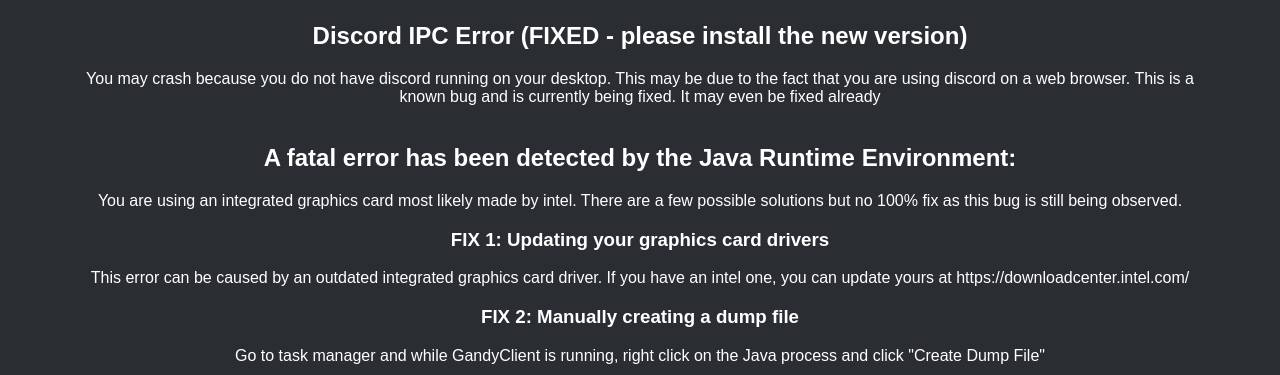
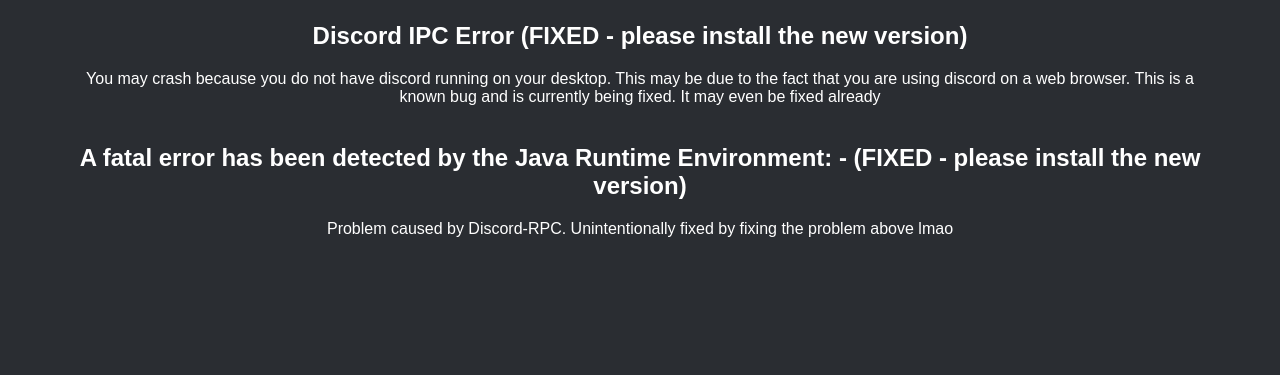
Before and after one commit to GandyT/gandyt.github.io, a plain HTML site: page subPages/gandyclient/errors.html in a window 1280 px wide. Shown: the part 616-991 px from the top of the page. After the commit the page ends 870 px from the top, so only its background shows below. Drawn offline with Linux system fonts and the light colour scheme.

Commit message:
error updates + capes added

```diff
--- a/api/gandyclient/capes.json
+++ b/api/gandyclient/capes.json
@@ -7,5 +7,8 @@
     "Ethan_Candy_4": "https://i.imgur.com/ijHArZO.png",
     "CallMeDrezz": "https://i.imgur.com/3lrZ7fr.png",
     "luquwWasTaken": "https://i.imgur.com/ijHArZO.png",
-    "Itssharith": "https://i.imgur.com/ZoD92GM.png"
+    "Itssharith": "https://i.imgur.com/ZoD92GM.png",
+    "Nukecraft_YT": "https://i.imgur.com/Wz8Zbla.jpg",
+    "DAkoolDROGON": "https://i.imgur.com/uaBlCde.png",
+    "yayeet___": "https://i.imgur.com/U9QLBcE.png"
 }
--- a/subPages/gandyclient/errors.html
+++ b/subPages/gandyclient/errors.html
@@ -35,20 +35,9 @@
         using
         discord on a web browser. This is a known bug and is currently being fixed. It may even be fixed already
         <br></br>
-        <h2>A fatal error has been detected by the Java Runtime Environment:</h2>
-        <p>
-            You are using an integrated graphics card most likely made by intel. There are a few possible solutions
-            but no 100% fix as this bug is still being observed.
-        </p>
-        <h3>FIX 1: Updating your graphics card drivers</h3>
-        <p>
-            This error can be caused by an outdated integrated graphics card driver.
-            If you have an intel one, you can update yours at https://downloadcenter.intel.com/
-        </p>
-        <h3>FIX 2: Manually creating a dump file</h3>
-        <p>Go to task manager and while GandyClient is running, right click on the Java process and click "Create Dump
-            File"</p>
-        <img src="https://cdn.discordapp.com/attachments/792779369843130418/858364550683688980/unknown.png">
+        <h2>A fatal error has been detected by the Java Runtime Environment: - (FIXED - please install the new version)
+        </h2>
+        <p>Problem caused by Discord-RPC. Unintentionally fixed by fixing the problem above lmao</p>
     </div>
 </body>
 
```
